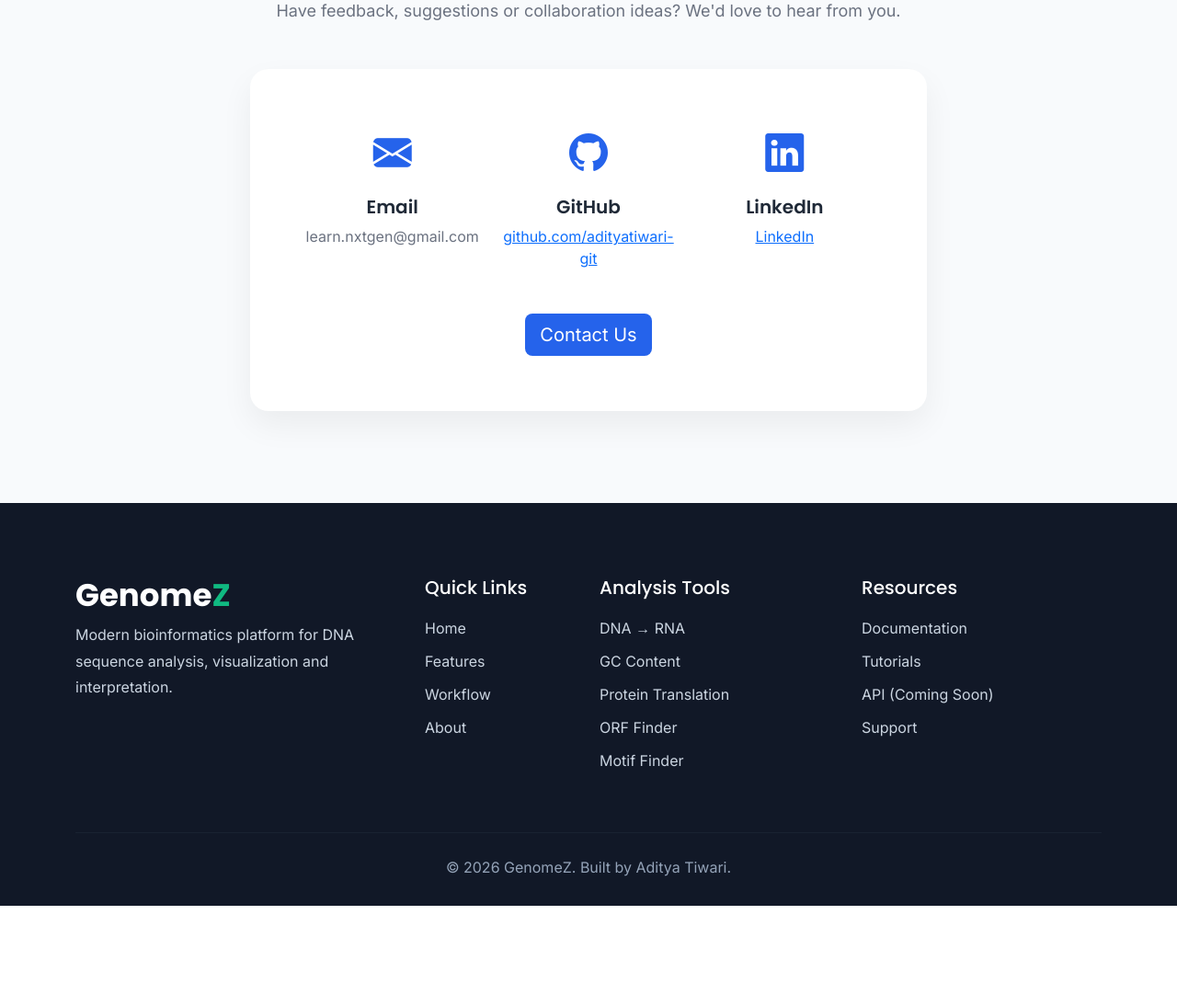
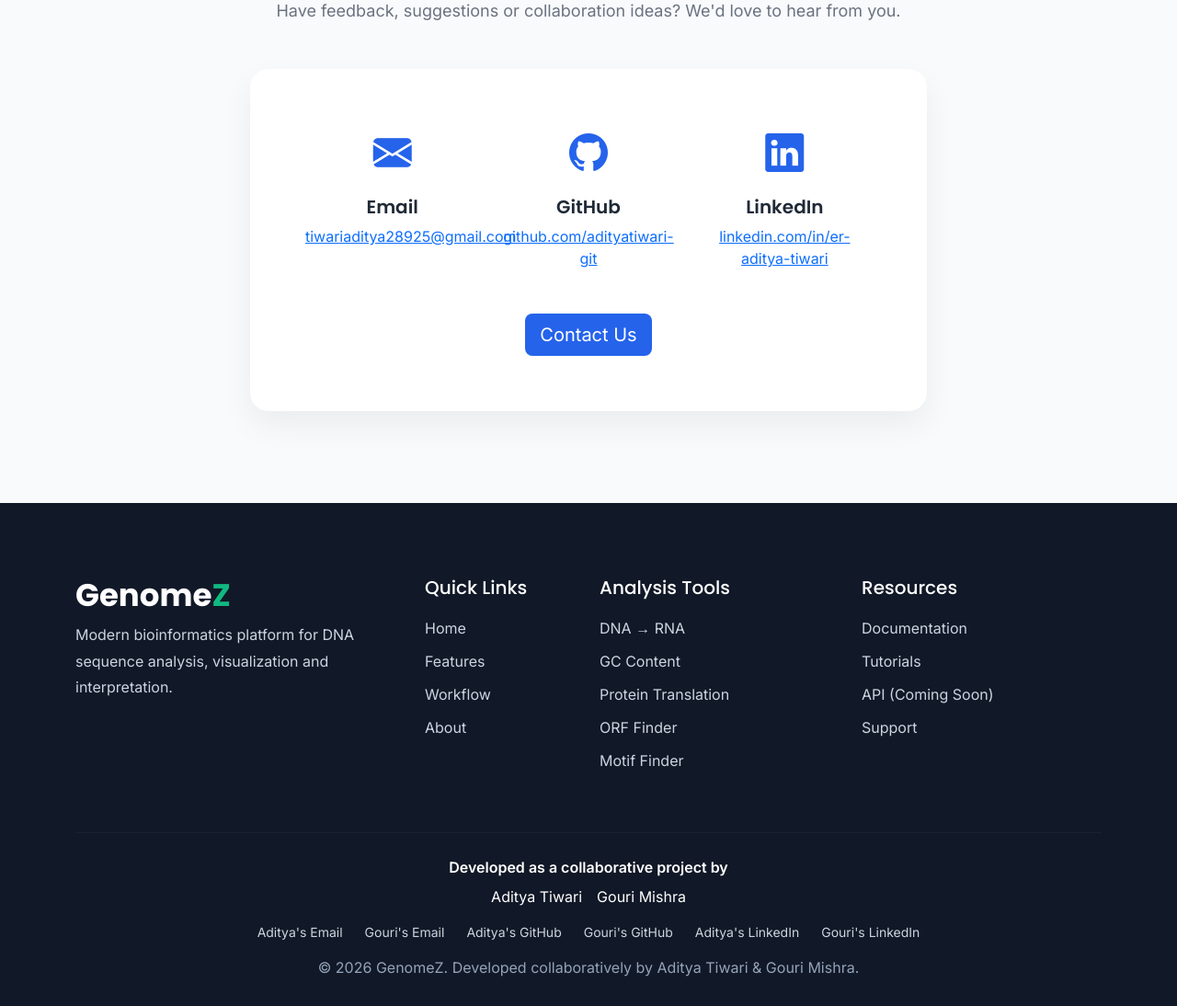
Before and after one commit to adityatiwari-git/GenomeZ, a Django app: page / in a window 1280 px wide. Shown: the part 3489-4583 px from the top of the page at 92% size. Before the commit the page ends 4474 px from the top, so only its background shows below. Run offline with Django 5.2, Linux system fonts and the light colour scheme.

Commit message:
Update GenomeZ collaboration footer and contact links

```diff
--- a/templates/base/home.html
+++ b/templates/base/home.html
@@ -428,7 +428,7 @@
 
                             <h5>Email</h5>
 
-                            <p>learn.nxtgen@gmail.com</p>
+                            <p><a class="footer-contact-link" href="mailto:tiwariaditya28925@gmail.com">tiwariaditya28925@gmail.com</a></p>
 
                         </div>
 
@@ -448,7 +448,7 @@
 
                             <h5>LinkedIn</h5>
 
-                            <a class="footer-contact-link" href="https://www.linkedin.com/" target="_blank" rel="noopener noreferrer">LinkedIn</a>
+                            <a class="footer-contact-link" href="https://www.linkedin.com/in/er-aditya-tiwari/" target="_blank" rel="noopener noreferrer">linkedin.com/in/er-aditya-tiwari</a>
 
                         </div>
 
@@ -456,7 +456,7 @@
 
                     <div class="text-center mt-5">
 
-                        <a href="mailto: learn.nxtgen@gmail.com\\"
+                        <a href="mailto:tiwariaditya28925@gmail.com"
                            class="btn btn-primary btn-lg">
 
                             Contact Us
@@ -552,7 +552,7 @@
 
                     <li><a href="{% url 'analyzer' %}">API (Coming Soon)</a></li>
 
-                    <li><a href="mailto:learn.nxtgen@gmail.com">Support</a></li>
+                    <li><a href="mailto:tiwariaditya28925@gmail.com">Support</a></li>
 
                 </ul>
 
@@ -562,9 +562,39 @@
 
         <hr>
 
+        <div class="footer-collaborators text-center mb-3">
+
+            <div class="fw-semibold mb-2">Developed as a collaborative project by</div>
+
+            <div class="d-flex justify-content-center flex-wrap gap-3">
+
+                <span>Aditya Tiwari</span>
+
+                <span>Gouri Mishra</span>
+
+            </div>
+
+            <div class="d-flex justify-content-center flex-wrap gap-4 mt-3 small">
+
+                <a class="footer-contact-link" href="mailto:tiwariaditya28925@gmail.com">Aditya's Email</a>
+
+                <a class="footer-contact-link" href="mailto:gouri0209m@gmail.com">Gouri's Email</a>
+
+                <a class="footer-contact-link" href="https://github.com/adityatiwari-git" target="_blank" rel="noopener noreferrer">Aditya's GitHub</a>
+
+                <a class="footer-contact-link" href="https://github.com/gouri0209m-ux" target="_blank" rel="noopener noreferrer">Gouri's GitHub</a>
+
+                <a class="footer-contact-link" href="https://www.linkedin.com/in/er-aditya-tiwari/" target="_blank" rel="noopener noreferrer">Aditya's LinkedIn</a>
+
+                <a class="footer-contact-link" href="https://www.linkedin.com/in/gouri-mishra003" target="_blank" rel="noopener noreferrer">Gouri's LinkedIn</a>
+
+            </div>
+
+        </div>
+
         <div class="text-center footer-copy">
 
-            © 2026 GenomeZ. Built by Aditya Tiwari.
+            © 2026 GenomeZ. Developed collaboratively by Aditya Tiwari & Gouri Mishra.
 
         </div>
 
```
